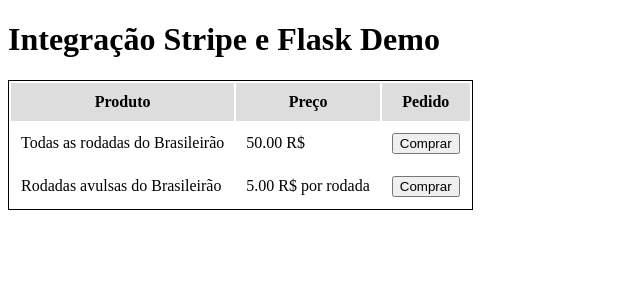
After one commit to Faguiro/quiz_bet_br, a Flask app: page /pagamentos in a window 1280 px wide. The commit adds this page. Shown: the top 300 px of the page, without its empty margins (0-640 px from the left). Run offline with Flask 3, Linux system fonts and the light colour scheme; some libraries are stand-ins or nearby versions.

Commit message:
:recycle: Add stripe checkout into main :sparkles:

```diff
--- a/bet/auth/routes.py
+++ b/bet/auth/routes.py
@@ -1,4 +1,4 @@
-from flask import render_template, redirect, url_for, flash, request
+from flask import render_template, redirect, url_for, flash, request, abort
 from werkzeug.urls import url_parse
 from flask_login import login_user, logout_user, current_user
 from flask_babel import _
@@ -8,6 +8,8 @@
     ResetPasswordRequestForm, ResetPasswordForm
 from bet.models import User
 from bet.auth.email import send_password_reset_email
+from datetime import datetime
+import stripe
 
 
 @bp.route('/login', methods=['GET', 'POST'])
--- a/bet/main/routes.py
+++ b/bet/main/routes.py
@@ -1,17 +1,19 @@
 from datetime import datetime
 from flask import render_template, flash, redirect, url_for, request, g, \
-    jsonify, current_app, Response
+    jsonify, current_app, Response, abort
 from flask_login import current_user, login_required
 from flask_babel import _, get_locale
 from langdetect import detect, LangDetectException
 from bet import db
 from bet.main.forms import EditProfileForm, EmptyForm, PostForm, QuizForm
-from bet.models import User, Post, Quiz
+from bet.models import User, Post, Quiz, Pagamento
 from bet.translate import translate
 from bet.main import bp
 import io
 from io import BytesIO
 from PIL import Image
+import  stripe
+from bet import db, Config
 
 
 
@@ -241,3 +243,114 @@
     if user and user.profile_photo: # Verifica se o usuário existe e possui uma foto de perfil
         return Response(user.profile_photo, content_type='image/png')
     return 'Image not found', 404
+
+
+
+
+####################### PAGAMENTOS #################
+
+stripe.api_key = Config.STRIPE_SECRET_KEY
+
+products = {
+    'Suporte total': {
+        'codigo': 'full',
+        'name': 'Todas as rodadas do Brasileirão',
+        'price': 5000,
+    },
+    'Suporte por rodada': {
+        'codigo': 'unidade',
+        'name': 'Rodadas  avulsas do Brasileirão',
+        'price': 500,
+        'por': 'rodada',
+        'adjustable_quantity': {
+            'enabled': True,
+            'minimum': 1,
+            'maximum': 15,
+        },
+    },
+}
+
+
+
+@bp.route('/pagamentos')
+def pagamentos():
+    return render_template('pagamentos.html', products=products)
+
+
+@bp.route('/pagamento/<codigo>', methods=['POST'])
+def order_codigo(codigo):
+
+    codigo_escolhido = codigo
+    produto_encontrado = None
+    for produto in products.values():
+        if 'codigo' in produto and produto['codigo'] == codigo_escolhido:
+            produto_encontrado = produto
+            break
+
+    # Verificar se o produto foi encontrado e imprimir seu nome
+    if not produto_encontrado:
+        print('abortado', codigo)
+        abort(404)
+    else:
+        product =  produto_encontrado
+        print(product)
+
+        line_item = {
+            'price_data': {
+                'product_data': {
+                    'name': product['name'],
+                },
+                'unit_amount': product['price'],
+                'currency': 'BRL',
+            },
+            'quantity': 1,
+            'adjustable_quantity': product.get('adjustable_quantity', {'enabled': False}),
+        }
+        print (line_item)
+
+
+        checkout_session = stripe.checkout.Session.create(
+            line_items=[line_item],
+            payment_method_types=['card'],
+            mode='payment',
+            success_url=request.host_url + 'pagamento/success',
+            cancel_url=request.host_url + 'pagamento/cancel',
+        )
+        return redirect(checkout_session.url)
+
+@bp.route('/pagamento/success')
+def success():
+    return render_template('success.html')
+
+@bp.route('/pagamento/cancel')
+def cancel():
+    return render_template('cancel.html')
+
+@bp.route('/event', methods=['POST'])
+def new_event():
+
+    event = None
+    payload = request.data
+    signature = request.headers['STRIPE_SIGNATURE']
+
+    try:
+        event = stripe.Webhook.construct_event(payload, signature, Config.STRIPE_WEBHOOK_SECRET)
+    except Exception as e:
+        print(e)
+        abort(400)
+
+    if event['type'] == 'checkout.session.completed':
+        session = stripe.checkout.Session.retrieve(
+            event['data']['object'].id, expand=['line_items'])
+        #print(f'Sale to {session.customer_details.email}:')
+        for item in session.line_items.data:
+            #print (item)
+            print (session.customer_details)
+            # Criar instância do modelo Produto e salvar no banco de dados
+            produto = Pagamento(pagador = session.customer_details.name ,nome=item.description, valor=item.amount_total/100, email=session.customer_details.email)
+            db.session.add(produto)
+            db.session.commit()
+            """ print(f'  - {item.quantity} {item.description} '
+                    f'${item.amount_total/100:.02f} {item.currency.upper()}') """
+
+    return {'success': True}
--- a/bet/templates/base.html
+++ b/bet/templates/base.html
@@ -60,11 +60,14 @@
                     <span class="icon-bar"></span>
                 </button>
                 <a class="navbar-brand" href="{{ url_for('main.index') }}">Bet Brasileirão</a>
+
+
             </div>
             <div class="collapse navbar-collapse" id="bs-example-navbar-collapse-1">
                 <ul class="nav navbar-nav">
                     <li><a href="{{ url_for('main.quiz') }}">{{ _('Apostar') }}</a></li>
                     <li><a href="{{ url_for('main.result') }}">{{ _('Resultado') }}</a></li>
+                    <li><a href="{{ url_for('main.pagamentos') }}">{{ _('Comprar Créditos') }}</a></li>
                 </ul>
                 <ul class="nav navbar-nav navbar-right">
                     {% if current_user.is_anonymous %}
--- /dev/null
+++ b/bet/templates/pagamentos.html
@@ -0,0 +1,42 @@
+<!doctype html>
+<html>
+  <head>
+    <title>Stripe e Flask Demo</title>
+    <style>
+      table {
+        border: 1px solid black;
+      }
+      table th {
+        padding: 10px;
+        background: #ddd;
+      }
+      table td {
+        padding: 10px;
+      }
+    </style>
+  </head>
+  <body>
+    <h1>Integração Stripe e Flask Demo</h1>
+    <table>
+      <tr>
+        <th>Produto</th>
+        <th>Preço</th>
+        <th>Pedido</th>
+      </tr>
+      {% for id, product in products.items() %}
+      <tr>
+          <td>{{ product['name'] }}</td>
+          <td>{{ "%.2f"|format(product['price'] / 100) }} R${% if product.get('por') %} por {{ product['por'] }}{% endif %}</td>
+          <td>
+            <form method="POST" action="/pagamento/{{ product.codigo }}">
+                  <input type="submit" value="Comprar">
+              </form>
+          </td>
+      </tr>
+  {% endfor %}
+
+
+
+    </table>
+  </body>
+</html>
--- a/config.py
+++ b/config.py
@@ -19,3 +19,5 @@
     LANGUAGES = ['en', 'es']
     MS_TRANSLATOR_KEY = os.environ.get('MS_TRANSLATOR_KEY')
     POSTS_PER_PAGE = 25
+    STRIPE_SECRET_KEY = os.environ['STRIPE_SECRET_KEY']
+    STRIPE_WEBHOOK_SECRET = os.environ['STRIPE_WEBHOOK_SECRET']
```
Also changed, not shown: bet/models.py (+10 -0 lines), bet/templates/cancel.html (added, +11 -0 lines), bet/templates/success.html (added, +11 -0 lines), 1 other file.
